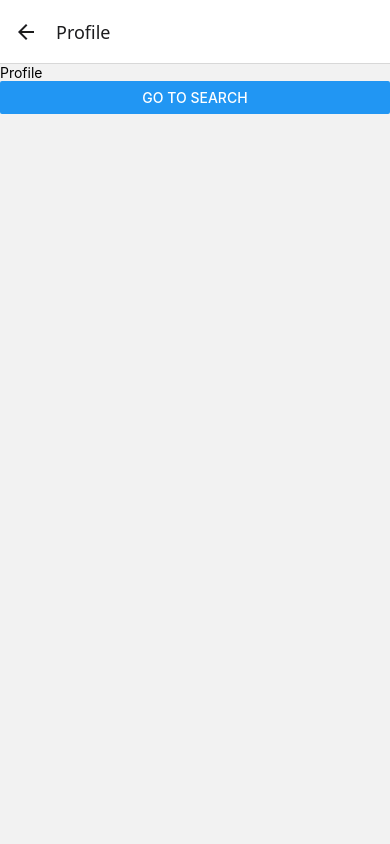
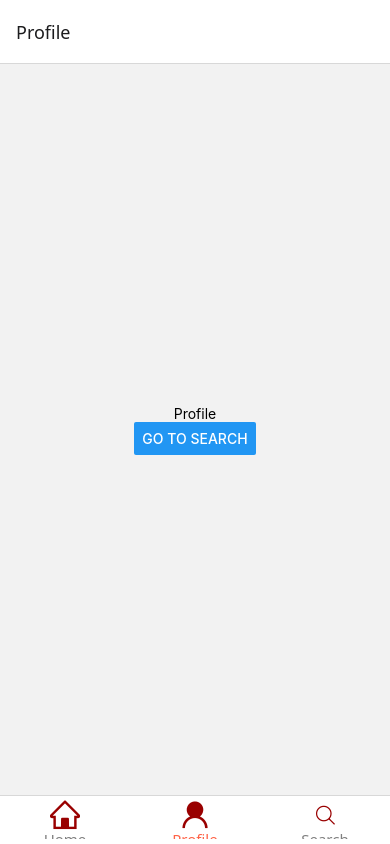
Before and after one commit to daemanas/ReactNativeTutorial, a React Native app: screen /Profile in a window 390 px wide. Built offline with nearby package versions, Linux system fonts and the light colour scheme.

Commit message:
topnevibar

```diff
--- a/App.jsx
+++ b/App.jsx
@@ -6,18 +6,77 @@ import Profile from './src/pages/Profile';
 import Search from './src/pages/Search';
 
 import { NavigationContainer } from '@react-navigation/native';
+import { createBottomTabNavigator } from '@react-navigation/bottom-tabs';
+import Icon from 'react-native-vector-icons/AntDesign';
+import EvilIcons from 'react-native-vector-icons/EvilIcons';
+const Tab = createBottomTabNavigator();
+const Stack = createNativeStackNavigator();
+const Navigation = () => {
+  return (
+    <Stack.Navigator
+      screenOptions={{
+        headerStyle: {
+          backgroundColor: 'lightblue',
+        },
+        headerTitleStyle: {
+          fontWeight: 'bold',
+        },
+      }}
+    >
+      <Stack.Screen name="Home" component={Home} />
+      <Stack.Screen name="Profile" component={Profile} />
+      <Stack.Screen name="Search" component={Search} />
+    </Stack.Navigator>
+  )
+};
 
-const Stack = createNativeStackNavigator();
-
+const MyTabs = () => {
+  return (
+    <Tab.Navigator
+      initialRouteName="Home"
+      screenOptions={{
+        tabBarActiveTintColor: 'tomato',
+        tabBarInactiveTintColor: 'gray',
+        tabBarLabelStyle: {
+          fontSize: 15,
+        }
+      }}
+    >
+      <Tab.Screen
+      name="Home"
+      component={Home}
+      options={{
+        tabBarIcon: () => (
+          <Icon name="home" size={30} color="#900" />
+        )
+      }}
+       />
+      <Tab.Screen
+      name="Profile"
+      component={Profile}
+      options={{
+        tabBarIcon: () => (
+          <Icon name="user" size={30} color="#900" />
+        )
+      }}
+      />
+      <Tab.Screen
+      name="Search"
+      component={Search}
+      options={{
+        tabBarIcon: () => (
+          <EvilIcons name="search" size={30} color="#900" />
+        )
+      }}
+      />
+    </Tab.Navigator>
+  )
+}
 const App = () => {
 
   return (
     <NavigationContainer>
-      <Stack.Navigator>
-        <Stack.Screen name="Home" component={Home} />
-        <Stack.Screen name="Profile" component={Profile} />
-        <Stack.Screen name="Search" component={Search} />
-      </Stack.Navigator>
+      <MyTabs />
     </NavigationContainer>
     // <View>
     //   <Home />
--- a/package.json
+++ b/package.json
@@ -11,12 +11,14 @@
   },
   "dependencies": {
     "@react-native/new-app-screen": "0.86.0",
+    "@react-navigation/bottom-tabs": "^7.18.7",
     "@react-navigation/native": "^7.3.6",
     "@react-navigation/native-stack": "^7.17.8",
     "react": "19.2.3",
     "react-native": "0.86.0",
     "react-native-safe-area-context": "^5.8.0",
-    "react-native-screens": "^4.25.2"
+    "react-native-screens": "^4.25.2",
+    "react-native-vector-icons": "^10.3.0"
   },
   "devDependencies": {
     "@babel/core": "^7.25.2",
--- a/src/pages/Profile.jsx
+++ b/src/pages/Profile.jsx
@@ -1,10 +1,12 @@
 import { Button, StyleSheet, Text, View } from 'react-native'
 import React from 'react'
 
-const Profile = ({navigation}) => {
+const Profile = ({ navigation}) => {
+
   return (
-    <View>
-      <Text>Profile</Text>
+    <View style={styles.container}>
+      <Text >Profile</Text>
+
       <Button title="Go To Search" onPress={() => navigation.navigate('Search')}  ></Button>
     </View>
   )
@@ -12,4 +14,12 @@ const Profile = ({navigation}) => {
 
 export default Profile
 
-const styles = StyleSheet.create({})
+const styles = StyleSheet.create({
+  container: {
+    height: '100%',
+    width: '100%',
+    padding: 20,
+    justifyContent: 'center',
+    alignItems: 'center',
+  }
+})
```
Also changed, not shown: 2 other files (tests, documents, lock files or other folders).
